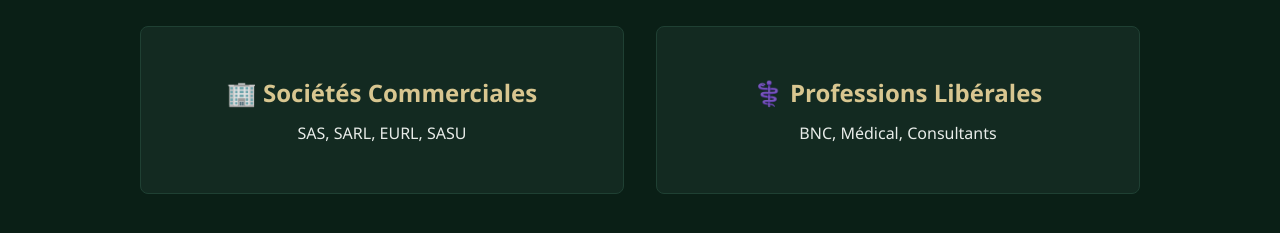
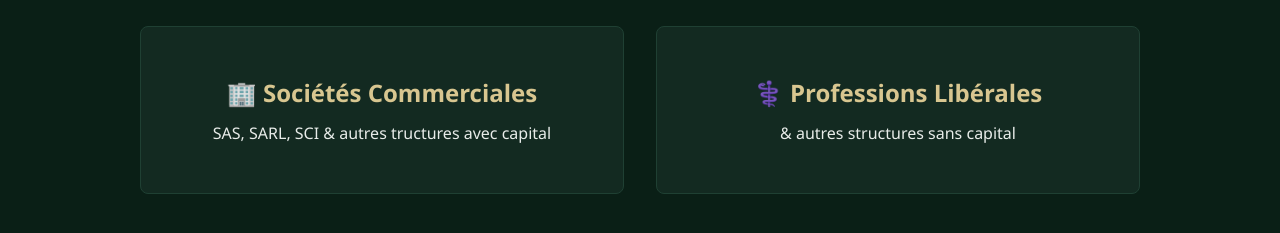
Before and after one commit to FlorentCogex/simulateur-devis-012026V2, a plain HTML site: page index.html in a window 1280 px wide. Shown: the part 315-548 px from the top of the page. Drawn offline with Linux system fonts and the light colour scheme.

Commit message:
Update index.html

```diff
--- a/index.html
+++ b/index.html
@@ -236,11 +236,11 @@
             <div class="home-cards">
                 <div class="home-card" onclick="goToPage('societes')">
                     <h2>🏢 Sociétés Commerciales</h2>
-                    <p>SAS, SARL, EURL, SASU</p>
+                    <p>SAS, SARL, SCI & autres tructures avec capital</p>
                 </div>
                 <div class="home-card" onclick="goToPage('bnc')">
                     <h2>⚕️ Professions Libérales</h2>
-                    <p>BNC, Médical, Consultants</p>
+                    <p>& autres structures sans capital</p>
                 </div>
             </div>
         </div>
```
